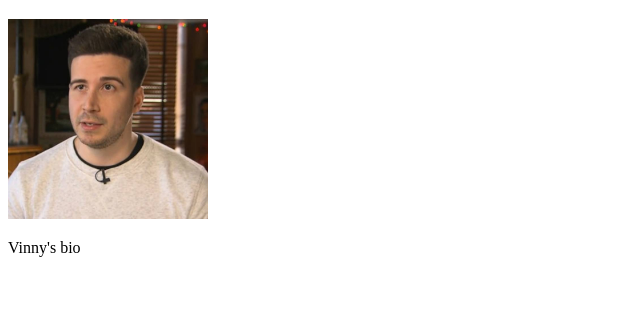
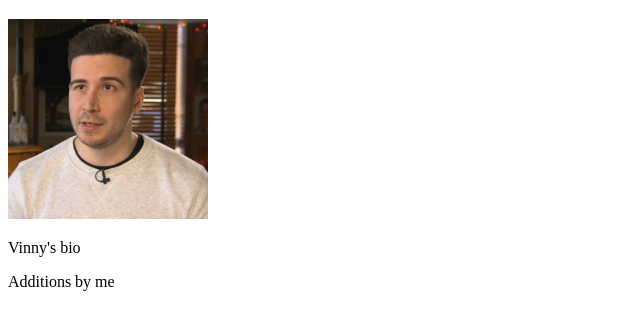
Before and after one commit to xdagency/jersey-shore, a plain HTML site: page cast/vinny.html in a window 1280 px wide. Shown: the part 61-388 px from the top of the page, without its empty margins (0-640 px from the left). Drawn offline with Linux system fonts and the light colour scheme.

Commit message:
Added some extra info about Vinny

```diff
--- a/cast/vinny.html
+++ b/cast/vinny.html
@@ -14,5 +14,7 @@
 
     <p>Vinny's bio</p>
 
+    <p>Additions by me</p>
+
 </body>
 </html>
```
